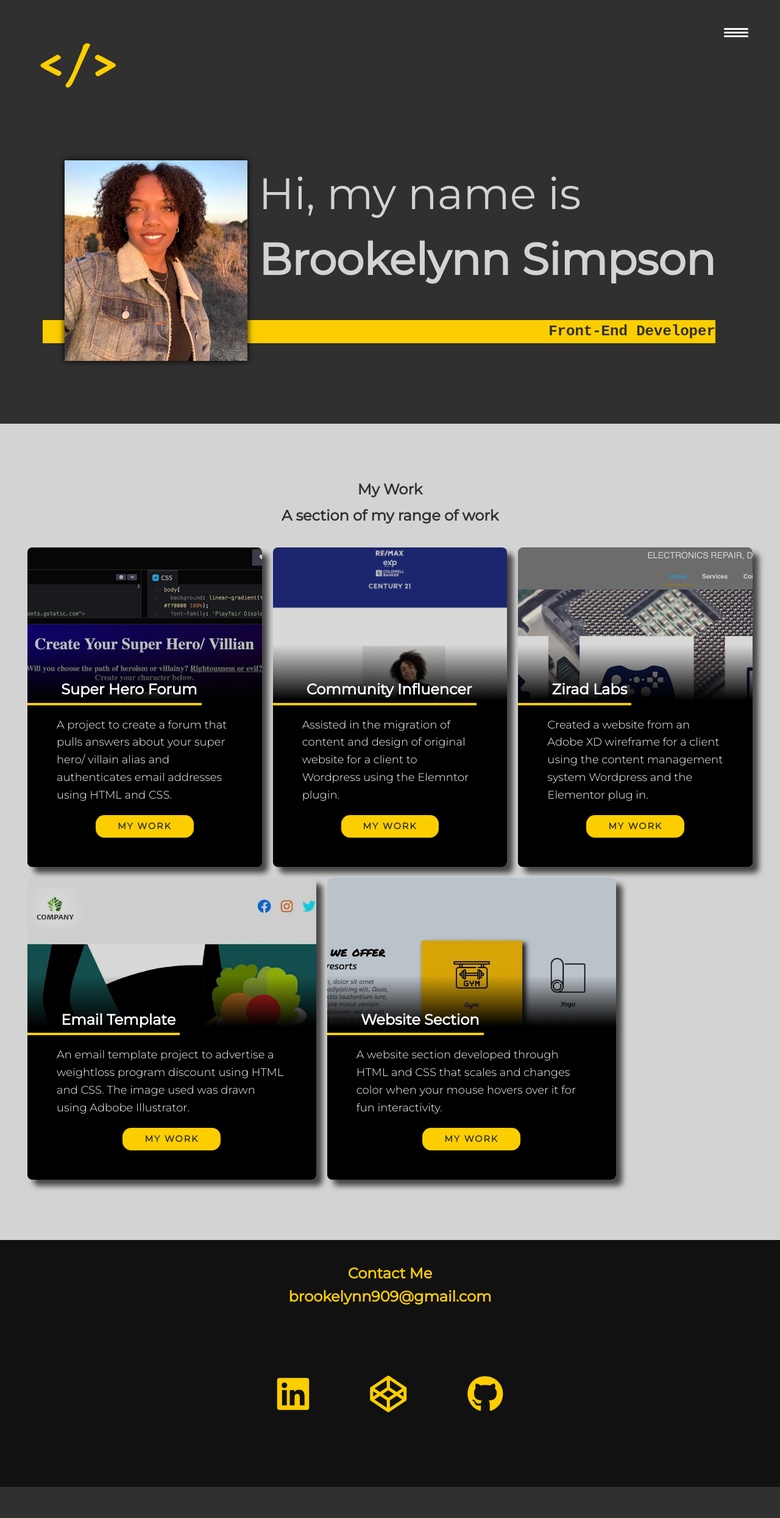
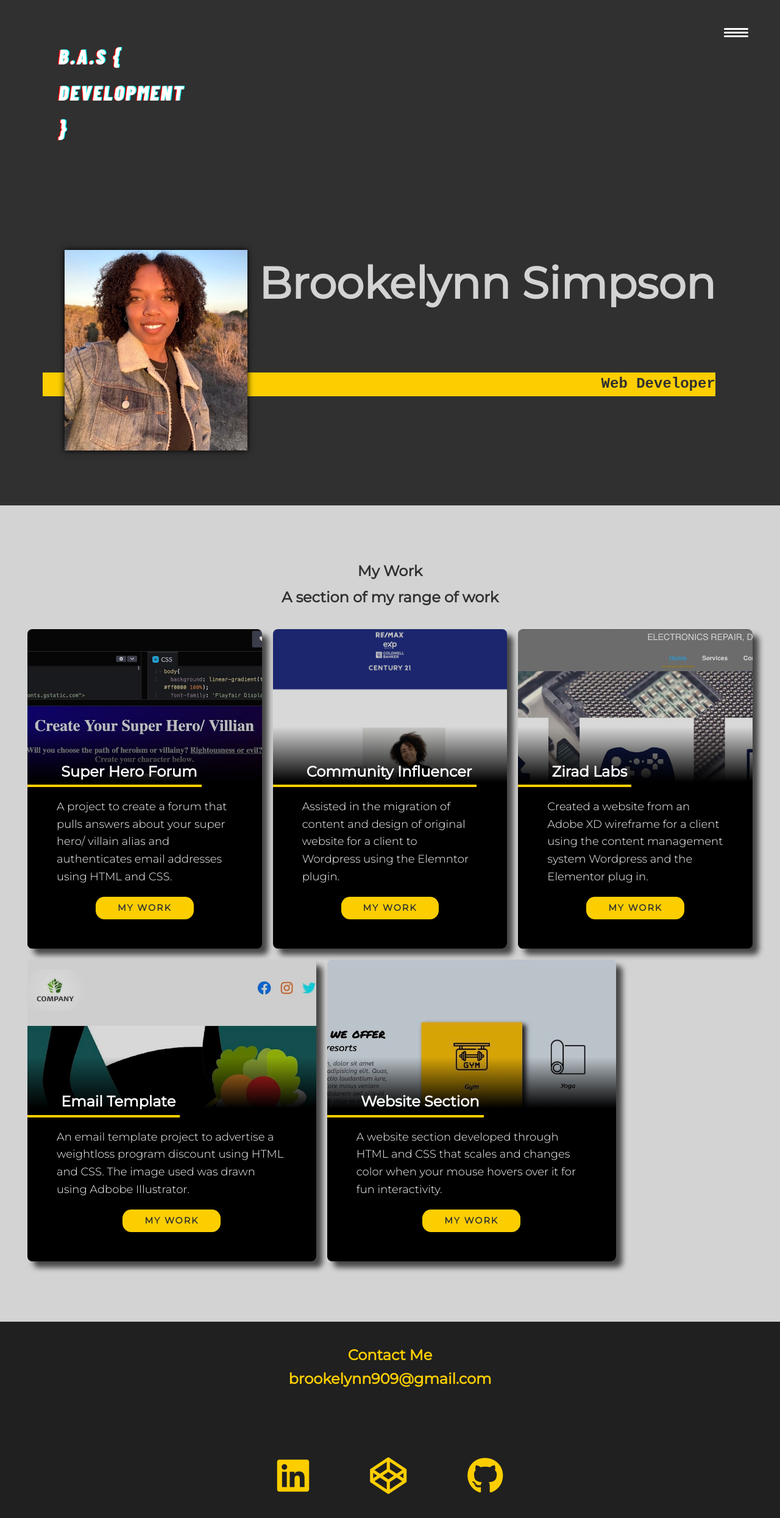
Before and after one commit to sbrookelynn/My-current-portfolio, a plain HTML site: page index.html in a window 1280 px wide. Shown: the whole page at 61% size. Before the commit the page ends 2439 px from the top, so only its background shows below. Drawn offline with Linux system fonts and the light colour scheme.

Commit message:
logo changes

```diff
--- a/index.html
+++ b/index.html
@@ -18,7 +18,7 @@
 
     <header>
       <div class="logo">
-        <img src="images/logo_accent.png" class="logo" alt=" ">
+        <img src="images/web_dev_logo_white-transparent-js copy.png" class="logo" alt=" ">
       </div>
 
       <button class="nav-toggle" aria-label="toggle navigation">
@@ -40,9 +40,9 @@
     <!-- Introduction-->
     <section class="intro" id="home">
       <h1 class= "section__title section__title--intro">
-        Hi, my name is <strong>Brookelynn Simpson</strong><br></h1>
+        <strong>Brookelynn Simpson</strong><br></h1>
       </h1>
-        <p class="section__subtitle section__subtitle--intro"><strong>Front-End Developer</strong></p>
+        <p class="section__subtitle section__subtitle--intro"><strong>Web Developer</strong></p>
 
         <img src="images/profile_pic.jpg" alt=" " class="introduction_img_background">
     </section>
--- a/layout.css
+++ b/layout.css
@@ -144,17 +144,15 @@ font-weight: var(--fw-reg);
 
 .logo{
   margin: 0 0 0 2rem;
-  max-width: 130px;
+  max-width: 20rem;
 }
 
-/* Navigation */
-
-.headeer{
+.header{
   display:flex;
   justify-content: space-between;
   padding: 1em;
 }
-
+/* Navigation */
 
 .nav{
   position: fixed;
@@ -559,7 +557,7 @@ h2 .card{
 /* Footer */
 
 .footer{
-  background: #111;
+  background: #202020;
   color: var(--clr-accent);
   text-align: center;
   padding: 0.5em 0;
```
Also changed, not shown: about-me.html (+1 -1 lines), images/logo_accent.png (deleted), images/logo_dark.png (deleted), images/logo_half_dark.png (deleted), images/logo_half_light.png (deleted), images/logo_light.png (deleted), images/web_dev_logo_black-transparent-js copy.png (added), images/web_dev_logo_white-transparent-js copy.png (added).
